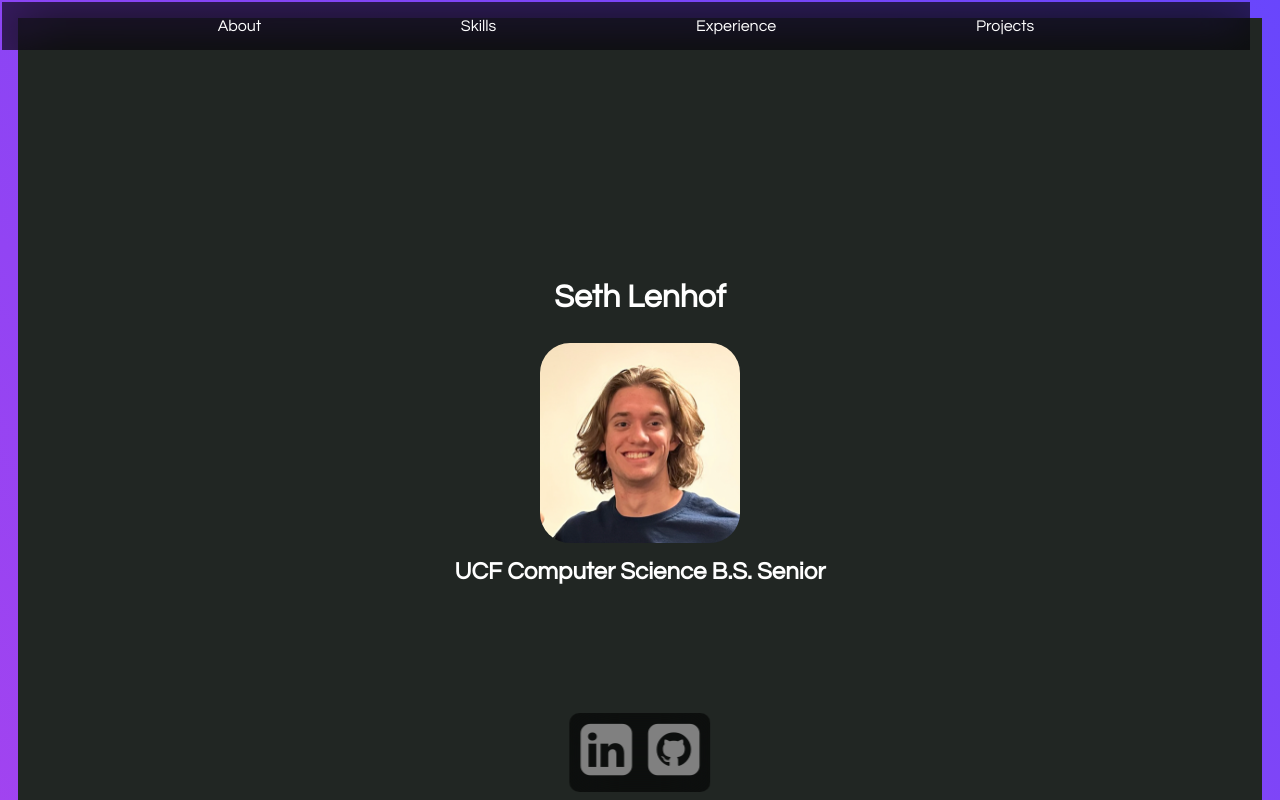
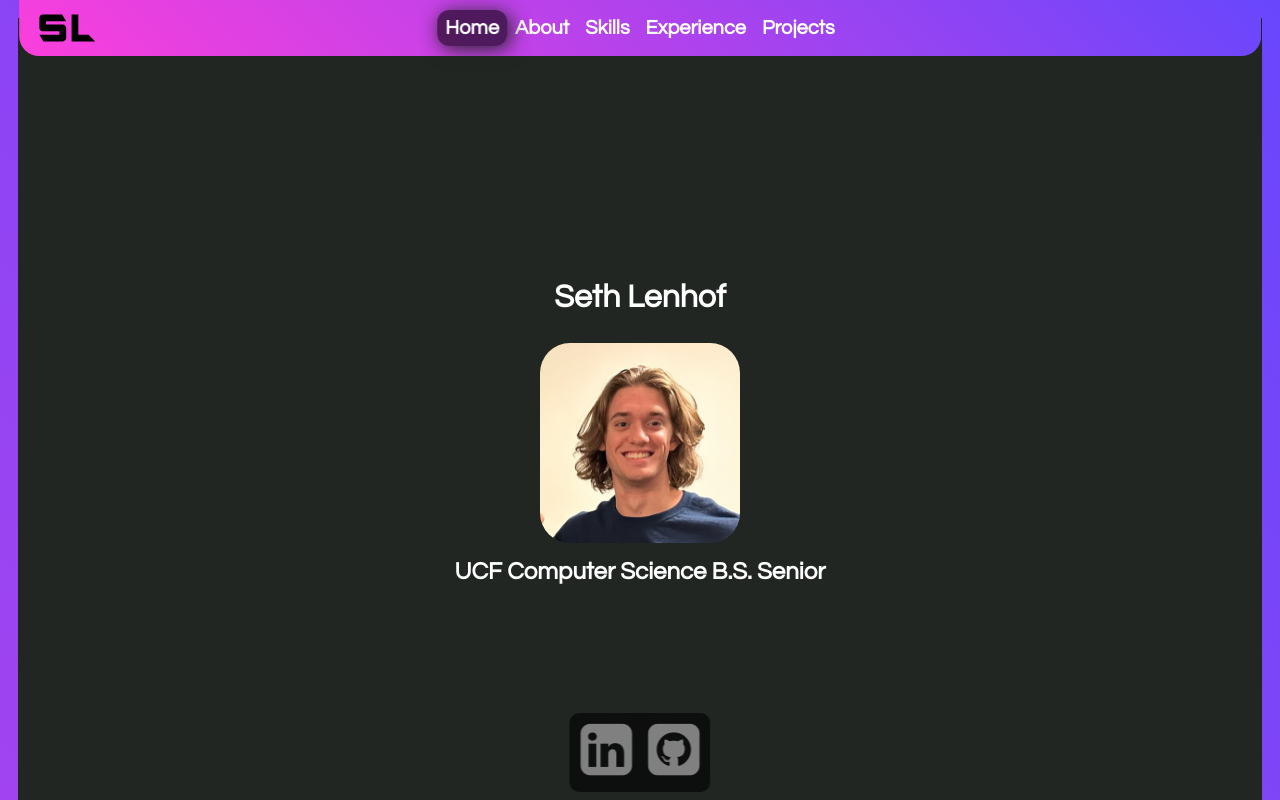
Before and after one commit to sethlenhof/website, a plain HTML site: page index.html in a window 1280 px wide. Shown: the top 800 px of the page. Drawn offline with Linux system fonts and the light colour scheme.

Commit message:
reorganize, add navbar tracking

```diff
--- a/master.css
+++ b/css/master.css
@@ -21,20 +21,50 @@ h2{
     padding: 0;
 }
 
-.nav{
+nav{
+    z-index: 2;
+    top: 0;
+    width: 97vw;
+    height: 3.5rem;
+    background: rgb(251,63,220);
+    background: linear-gradient(45deg, rgba(251,63,220,1) 0%, rgba(105,70,252,1) 100%);
+    display: grid;
+    place-items: center;
+    position: fixed;
+    left: 50%;
+    transform: translatex(-50%);
     display: flex;
-    justify-content: space-evenly;
+    font-size: 20px;
+    font-weight: 600;
+    justify-content: center;
     align-items: center;
-    padding: 1rem;
+    border-bottom-left-radius: 20px;
+    border-bottom-right-radius: 20px;
+
+}
+
+nav svg{
+    width: 3.5rem;
+    height: 3.5rem;
+    position: absolute;
+    left: 20px;
+}
+
+nav a{
+    color: white;
+    text-decoration: none;
+    padding: .5rem;
+}
+
+nav a:hover{
+    color: #212623;
+}
+
+.current{
+    border-radius: 12px;
     background: rgba(0, 0, 0, 0.6);
     backdrop-filter: blur(25px);
-    position: fixed;
-    width: 95vw;
-}
-
-.nav a{
-    color: white;
-    text-decoration: none;
+    box-shadow: 3px 3px 20px #212623;
 }
 
 .section{
@@ -78,21 +108,21 @@ h2{
 
 }
 
-#start{
+#home{
     display: flex;
     justify-content: center;
     flex-direction: column;
     align-items: center;
 }
-#start p{
+#home p{
     text-align: center;
     font-size: 1.5rem;
     padding: 1rem;
 }
-#start h1{
+#home h1{
     border-bottom: 0;
 }
-#start img{
+#home img{
     width: 200px;
     height: 200px;
     border-radius: 15%;
--- a/index.html
+++ b/index.html
@@ -3,24 +3,48 @@
 	<head>
 		<title>Seth Lenhof</title>
 		<meta charset="utf-8" />
-		<link rel="icon" href="SLblack.svg" />
-		<link rel="stylesheet" href="master.css" />
+		<link rel="icon" href="resources/SLblack.svg" />
+		<link rel="stylesheet" href="css/master.css" />
+		<script src="navbar.js"></script>
 		<link
 			rel="stylesheet"
 			href="https://cdnjs.cloudflare.com/ajax/libs/font-awesome/4.7.0/css/font-awesome.min.css" />
 	</head>
 
 	<body>
-		<div class="nav">
+		<nav>
+			<svg
+				viewBox="0 0 825 398"
+				xmlns="http://www.w3.org/2000/svg"
+				xmlns:xlink="http://www.w3.org/1999/xlink">
+				<g id="Group">
+					<linearGradient
+						id="linearGradient1"
+						x1="122.163939"
+						y1="49.68269"
+						x2="709.610999"
+						y2="333.157526"
+						gradientUnits="userSpaceOnUse">
+						<stop offset="0" stop-color="#fb3fdc" stop-opacity="1" />
+						<stop offset="1" stop-color="#6946fc" stop-opacity="1" />
+					</linearGradient>
+					<path
+						id="Shape-copy"
+						fill-rule="evenodd"
+						stroke="none"
+						d="M 62.259697 397.514914 L 0.942008 298.074814 L 298.439789 298.074814 L 298.439789 248.418137 C 298.439789 248.418137 130.779617 248.418137 50.156357 248.418137 C 26.747997 248.418137 0.49967 222.169754 0.49967 198.761444 C 0.49967 151.853348 0.49967 96.699371 0.49967 49.791382 C 0.49967 26.382996 26.74798 0.134705 50.156357 0.134705 C 138.407013 0.134705 276.740173 0.134705 336.820435 0.134705 L 397.753174 98.950745 L 397.753174 99.448059 L 99.813042 99.448059 L 99.813042 149.104752 C 99.813042 149.104752 263.075562 149.104752 348.096466 149.104752 C 371.504791 149.104752 397.753174 175.353149 397.753174 198.761444 C 397.753174 247.135422 397.753174 300.823441 397.753174 347.731503 C 397.753174 371.139805 371.504791 397.38819 348.096466 397.38819 C 261.389008 397.38819 136.582169 397.47124 62.259697 397.514914 Z M 477.326683 398.000507 L 477.326683 0.134915 L 550.778792 0.134915 L 576.48703 0.134915 L 576.48703 28.927568 L 576.48703 298.534109 L 726.554567 298.534109 L 825 396.979541 L 825 398.000507 L 477.326683 398.000507 Z" />
+				</g>
+			</svg>
+			<a href="#home">Home</a>
 			<a href="#about">About</a>
 			<a href="#skills">Skills</a>
 			<a href="#experience">Experience</a>
 			<a href="#projects">Projects</a>
-		</div>
-		<div class="section" id="start">
+		</nav>
+		<div class="section" id="home">
 			<h1>Seth Lenhof</h1>
 
-			<img src="me.jpg" alt="Profile Picture" />
+			<img src="resources/me.jpg" alt="Profile Picture" />
 			<h2>UCF Computer Science B.S. Senior</h2>
 		</div>
 		<div class="section" id="about">
--- a/navbar.js
+++ b/navbar.js
@@ -0,0 +1,27 @@
+function highlightNavLinks() {
+    // Get all sections and nav links
+    const sections = document.querySelectorAll('.section');
+    const navLinks = document.querySelectorAll('nav a');
+
+    let passedSectionId = '';
+
+    // Iterate through sections to see which is in viewport
+    sections.forEach(section => {
+      const sectionTop = section.offsetTop;
+      const sectionHeight = section.clientHeight;
+      if (pageYOffset >= sectionTop - sectionHeight / 3) {
+        passedSectionId = section.getAttribute('id');
+      }
+    });
+
+    // Iterate through nav links to add or remove active class
+    navLinks.forEach(link => {
+      link.classList.remove('current');
+      if (link.getAttribute('href') === '#' + passedSectionId) {
+        link.classList.add('current');
+      }
+    });
+  }
+
+  // Listen for scroll events
+  window.addEventListener('scroll', highlightNavLinks);
```
Also changed, not shown: resources/SL.svg (renamed from SL.svg), resources/SLblack.svg (renamed from SLblack.svg), resources/me.jpg (renamed from me.jpg), resources/profile.jpeg (renamed from profile.jpeg).
